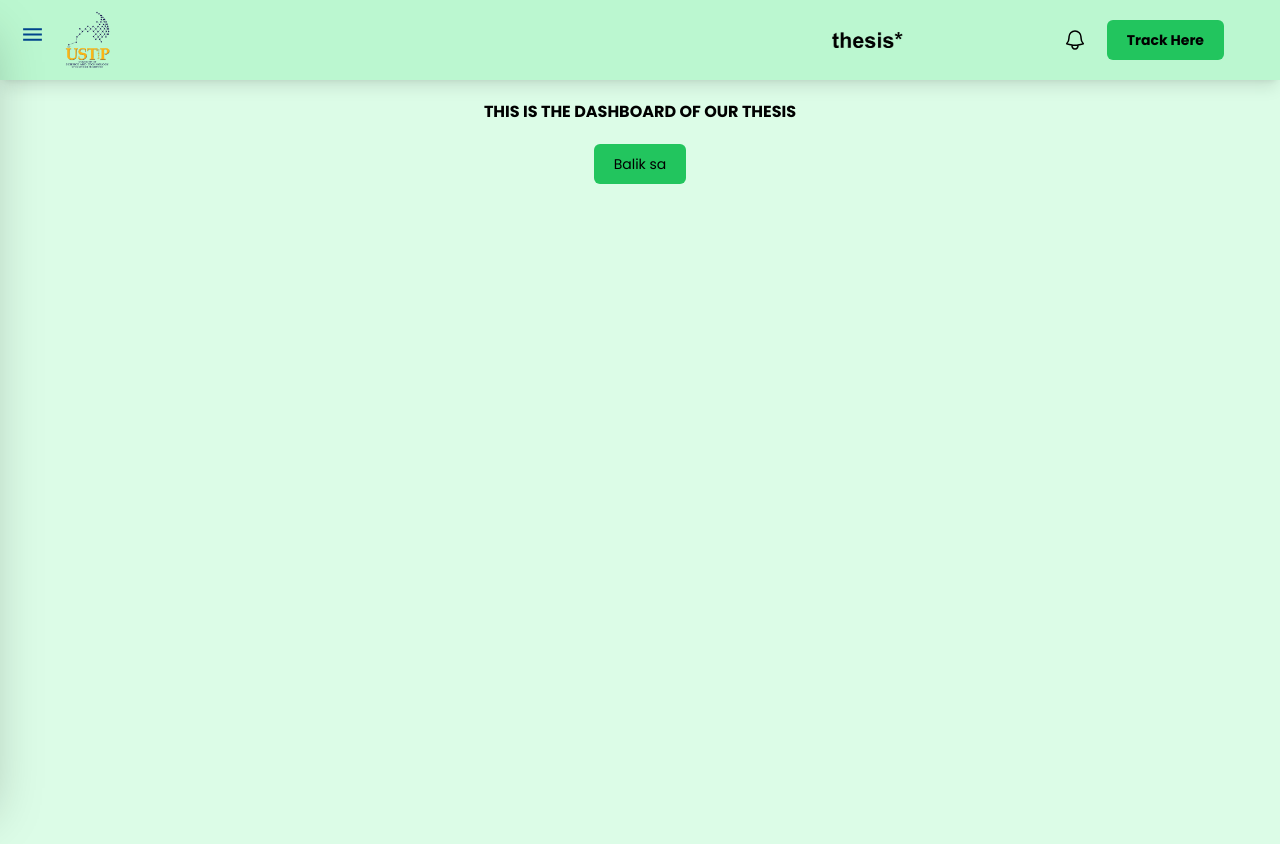
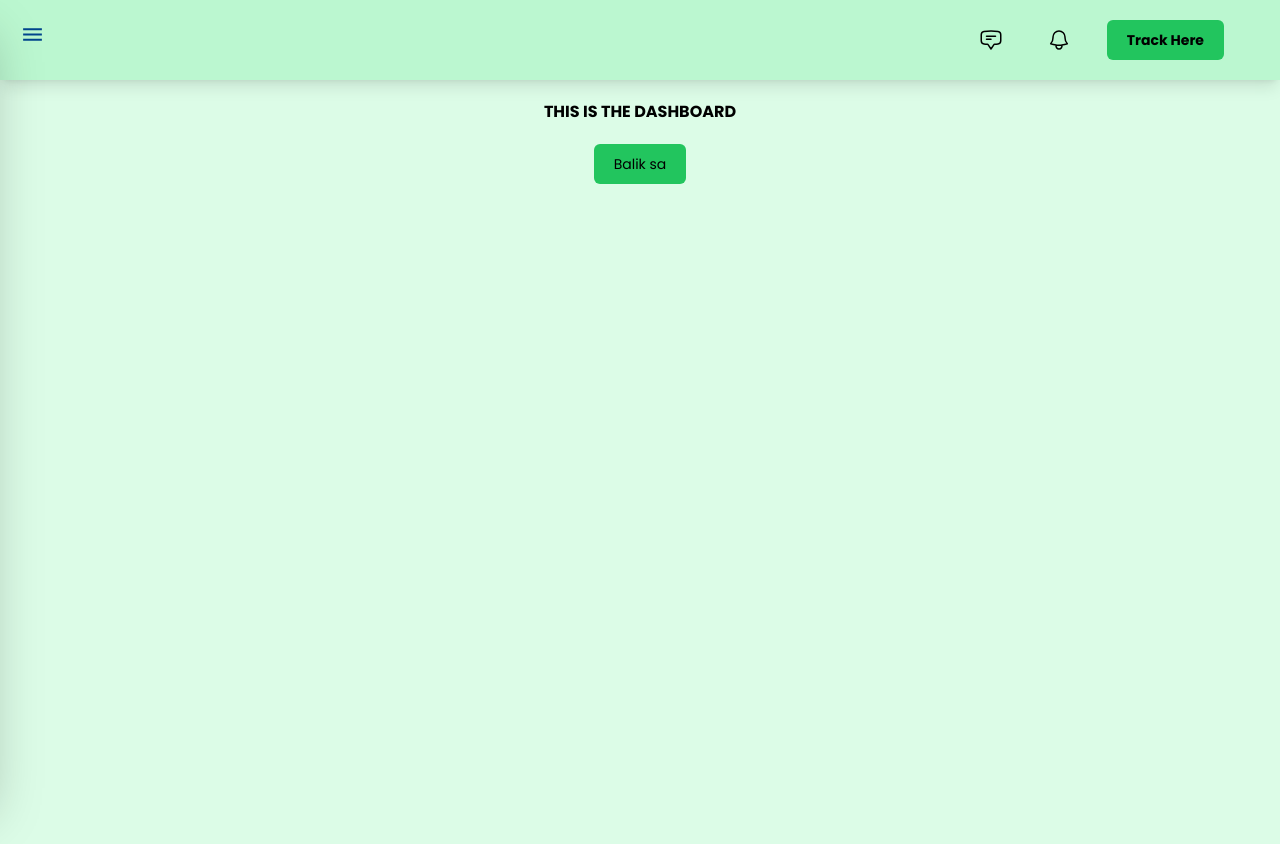
Before and after one commit to neilpagsss14/admin-page-crops, a React (Vite) app: page /dashboard in a window 1280 px wide. Shown: the top 844 px of the page. Built offline with nearby package versions, Linux system fonts and the light colour scheme.

Commit message:
added hover feature and adjust padding

```diff
--- a/src/components/DashBoard.jsx
+++ b/src/components/DashBoard.jsx
@@ -20,18 +20,17 @@ function DashBoard() {
       <nav
         className={`bg-green-200 shadow-2xl  ${
           isSidebarOpen ? "translate-x-0" : "-translate-x-full"
-        } lg:w-64 lg:fixed lg:left-0 h-screen lg:h-full w-full flex flex-col justify-between px-14`}
+        } lg:w-64 lg:fixed lg:left-0 h-screen lg:h-full w-full flex flex-col px-2`}
       >
         <div className="hidden md:flex flex-col justify-between">
           <div className="z-50">
-            <div className=" scale-[0.5]">
-              <img src="/src/assets/images/udalogo black.png" />
-            </div>
-            <div class=" border-t-2 border-green-500 mb-3"></div>
+            <span className="flex scale-[0.3]">
+              <img src="/src/assets/images/crops.png" />
+            </span>
+            <div className="border-t-2 border-green-500 mb-3"></div>
             <div className="flex flex-col gap-3">
               <a href="/dashboard">
-                <div class=" hover:bg-red-100  rounded-md mx-2 mt-2 mb-2 delay-100 duration-300 ease-in-out">
-                  <div class="py-2 pl-3 mt-1 cursor-pointer bg-green-500 rounded-md">
+                <div class="py-2 pl-3 rounded-md cursor-pointer hover:bg-green-100 bg-green-500 delay-100 duration-300 ease-in-out">
                   <div class=" flex items-center">
                     <div class="flex items-center">
                       <svg
@@ -54,12 +53,10 @@ function DashBoard() {
                     </span>
                   </div>
                 </div>
-                </div>
               </a>
               <div class=" border-t-2 border-green-500 mb-3"></div>
               <a href="/dashboard">
-                <div class=" hover:bg-red-100  rounded-md mx-2 mt-2 mb-2 delay-100 duration-300 ease-in-out">
-                  <div class="py-2 pl-3 mt-1 cursor-pointer bg-green-500 rounded-md">
+                <div class="py-2 pl-3 rounded-md cursor-pointer hover:bg-green-100 bg-green-500 delay-100 duration-300 ease-in-out">
                   <div class=" flex items-center">
                     <div class="flex items-center">
                       <svg
@@ -87,12 +84,10 @@ function DashBoard() {
                     </span>
                   </div>
                 </div>
-                </div>
               </a>
               <div class=" border-t-2 border-green-500 mb-3"></div>
-              <a href="/">
-                <div class=" hover:bg-red-100  rounded-md mx-2 mt-2 mb-2 delay-100 duration-300 ease-in-out">
-                  <div class="py-2 pl-3 mt-1 cursor-pointer bg-green-500 rounded-md">
+              <a href="/dashboard">
+                <div class="py-2 pl-3 rounded-md cursor-pointer hover:bg-green-100 bg-green-500 delay-100 duration-300 ease-in-out">
                   <div class=" flex items-center">
                     <div class="flex items-center">
                       <svg
@@ -113,7 +108,6 @@ function DashBoard() {
                     <span class=" text-sm pl-2 font-bold text-black font-poppins">
                       Log out
                     </span>
-                    </div>
                   </div>
                 </div>
               </a>
@@ -147,16 +141,35 @@ function DashBoard() {
             className={`md:h-20 md:w-auto -my-auto scale-75 items-center flex ${
               isSidebarOpen ? "opacity-0" : "opacity-100"
             }`}
-            src="/src/assets/images/ustp logo blue.PNG"
+            // src="/src/assets/images/ustp logo blue.PNG"
           />
         </div>
         <div>
-          <div className="flex flex-row items-center gap-5">
+          <div className="flex flex-row items-center gap-7">
             <img
               className="md:h-20 md:w-auto scale-[.2] cursor-pointer items-center"
-              src="/src/assets/images/thesis.png"
+              // src="/src/assets/images/thesis.png"
             />
-            <div className="cursor-pointer">
+            <div className="cursor-pointer hover:shadow-xl">
+              <button className="bg-transparent px-2 py-2 rounded-md">
+                <svg
+                  xmlns="http://www.w3.org/2000/svg"
+                  fill="none"
+                  viewBox="0 0 24 24"
+                  stroke-width="1.5"
+                  stroke="currentColor"
+                  class="w-6 h-6"
+                >
+                  <path
+                    stroke-linecap="round"
+                    stroke-linejoin="round"
+                    d="M7.5 8.25h9m-9 3H12m-9.75 1.51c0 1.6 1.123 2.994 2.707 3.227 1.129.166 2.27.293 3.423.379.35.026.67.21.865.501L12 21l2.755-4.133a1.14 1.14 0 0 1 .865-.501 48.172 48.172 0 0 0 3.423-.379c1.584-.233 2.707-1.626 2.707-3.228V6.741c0-1.602-1.123-2.995-2.707-3.228A48.394 48.394 0 0 0 12 3c-2.392 0-4.744.175-7.043.513C3.373 3.746 2.25 5.14 2.25 6.741v6.018Z"
+                  />
+                </svg>
+              </button>
+            </div>
+            <div className="cursor-pointer hover:shadow-xl">
+              <button className="bg-transparent px-2 py-2 rounded-md">
                 <svg
                   xmlns="http://www.w3.org/2000/svg"
                   fill="none"
@@ -171,15 +184,16 @@ function DashBoard() {
                     d="M14.857 17.082a23.848 23.848 0 0 0 5.454-1.31A8.967 8.967 0 0 1 18 9.75V9A6 6 0 0 0 6 9v.75a8.967 8.967 0 0 1-2.312 6.022c1.733.64 3.56 1.085 5.455 1.31m5.714 0a24.255 24.255 0 0 1-5.714 0m5.714 0a3 3 0 1 1-5.714 0"
                   />
                 </svg>
+              </button>
             </div>
-            <button className="bg-green-500 hover:bg-green-700 px-5 items-center rounded-md h-10 text-sm font-poppins-bold flex">
+            <button className="bg-green-500 hover:bg-green-100 px-5 items-center rounded-md h-10 text-sm font-poppins-bold flex">
               Track Here
             </button>
           </div>
         </div>
       </nav>
       <div className="py-5 flex font-poppins-bold justify-center text-center">
-        THIS IS THE DASHBOARD OF OUR THESIS
+        THIS IS THE DASHBOARD
       </div>
       <div className="flex justify-center h-screen">
         <button
```
Lines whose indentation alone changed are shown as unchanged.
